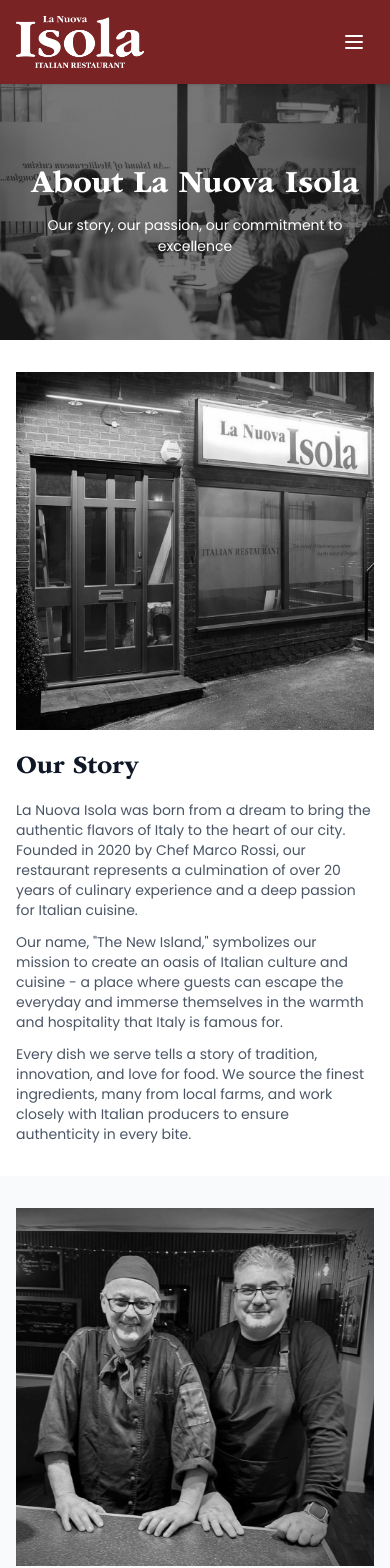
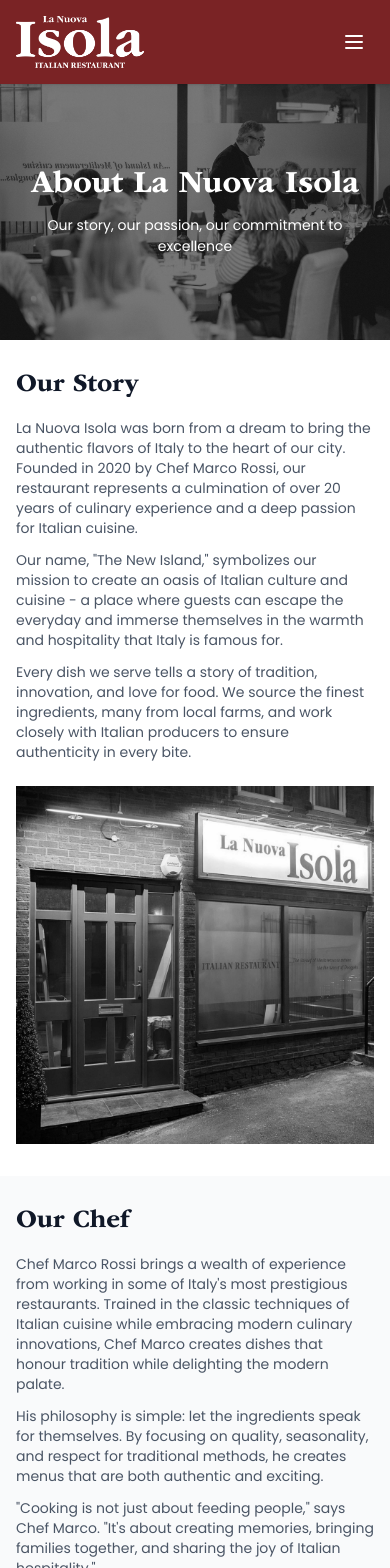
Before and after one commit to LYNKSPortal/la-nuova-isola-iom, a Next.js app: page /about in a window 390 px wide. Shown: the top 1568 px of the page. Built offline with nearby package versions, Linux system fonts and the light colour scheme.

Commit message:
Reorder About page sections on mobile - text first, then image below

```diff
--- a/src/app/about/page.tsx
+++ b/src/app/about/page.tsx
@@ -51,14 +51,14 @@ export default function About() {
       <section className="py-8 md:py-12 lg:py-16 bg-white">
         <div className="px-4 sm:px-6 md:px-8 lg:px-12 xl:px-16">
           <div className="grid grid-cols-1 lg:grid-cols-2 gap-6 md:gap-8 lg:gap-12 items-center">
-            <div>
+            <div className="order-2 lg:order-1">
               <img
                 src="/outside-restaurant.jpg"
                 alt="La Nuova Isola Restaurant Exterior"
                 className="w-full object-cover rounded-none"
               />
             </div>
-            <div>
+            <div className="order-1 lg:order-2">
               <h2 className="font-bold text-gray-900 mb-4 md:mb-6 text-xl md:text-2xl lg:text-3xl">Our Story</h2>
               <p className="text-gray-600 mb-3 md:mb-4 text-sm md:text-base">
                 La Nuova Isola was born from a dream to bring the authentic flavors of Italy to the heart of our city.
@@ -84,7 +84,7 @@ export default function About() {
       <section className="py-8 md:py-12 lg:py-16 bg-gray-50">
         <div className="px-4 sm:px-6 md:px-8 lg:px-12 xl:px-16">
           <div className="grid grid-cols-1 lg:grid-cols-2 gap-6 md:gap-8 lg:gap-12 items-center">
-            <div className="order-2 lg:order-1">
+            <div className="order-1 lg:order-1">
               <h2 className="font-bold text-gray-900 mb-4 md:mb-6 text-xl md:text-2xl lg:text-3xl">Our Chef</h2>
               <p className="text-gray-600 mb-3 md:mb-4 text-sm md:text-base">
                 Chef Marco Rossi brings a wealth of experience from working in some of Italy's most prestigious
@@ -101,7 +101,7 @@ export default function About() {
                 bringing families together, and sharing the joy of Italian hospitality."
               </p>
             </div>
-            <div className="order-1 lg:order-2">
+            <div className="order-2 lg:order-2">
               <img
                 src="/the-chefs.jpg"
                 alt="Chef Marco Rossi"
```
